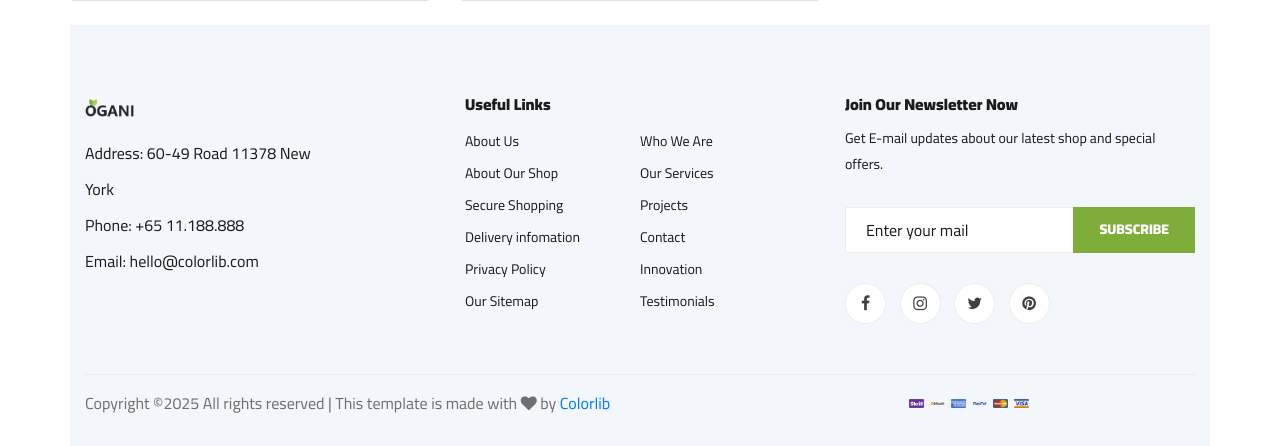
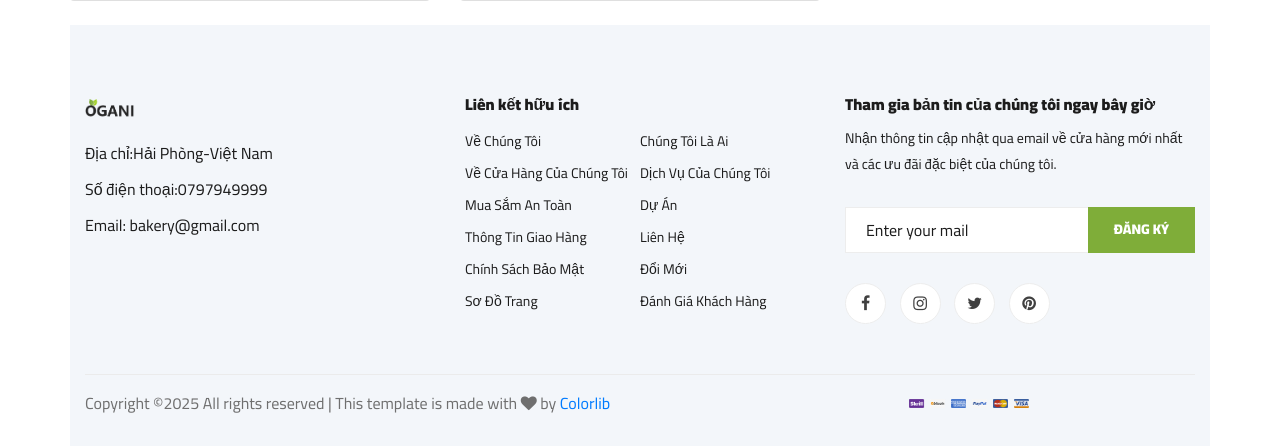
Before and after one commit to AkinoMaoh/Duanbanh, a PHP site: page /views/aboutUs.php in a window 1280 px wide. Shown: the part 1309-1755 px from the top of the page. Run offline with PHP 8.4, Linux system fonts and the light colour scheme; some libraries are stand-ins or nearby versions.

Commit message:
trangchu

```diff
--- a/views/layouts/footer.php
+++ b/views/layouts/footer.php
@@ -8,40 +8,41 @@
                             <a href="./index.html"><img src="views/img/logo.png" alt=""></a>
                         </div>
                         <ul>
-                            <li>Address: 60-49 Road 11378 New York</li>
-                            <li>Phone: +65 11.188.888</li>
-                            <li>Email: hello@colorlib.com</li>
+                            <li>Địa chỉ:Hải Phòng-Việt Nam</li>
+                            <li>Số điện thoại:0797949999</li>
+                            <li>Email: bakery@gmail.com</li>
                         </ul>
                     </div>
                 </div>
                 <div class="col-lg-4 col-md-6 col-sm-6 offset-lg-1">
                     <div class="footer__widget">
-                        <h6>Useful Links</h6>
+                        <h6>Liên kết hữu ích</h6>
                         <ul>
-                            <li><a href="#">About Us</a></li>
-                            <li><a href="#">About Our Shop</a></li>
-                            <li><a href="#">Secure Shopping</a></li>
-                            <li><a href="#">Delivery infomation</a></li>
-                            <li><a href="#">Privacy Policy</a></li>
-                            <li><a href="#">Our Sitemap</a></li>
+                            <li><a href="#">Về Chúng Tôi</a></li>
+                            <li><a href="#">Về Cửa Hàng Của Chúng Tôi</a></li>
+                            <li><a href="#">Mua Sắm An Toàn</a></li>
+                            <li><a href="#">Thông Tin Giao Hàng</a></li>
+                            <li><a href="#">Chính Sách Bảo Mật</a></li>
+                            <li><a href="#">Sơ Đồ Trang</a></li>
                         </ul>
                         <ul>
-                            <li><a href="#">Who We Are</a></li>
-                            <li><a href="#">Our Services</a></li>
-                            <li><a href="#">Projects</a></li>
-                            <li><a href="#">Contact</a></li>
-                            <li><a href="#">Innovation</a></li>
-                            <li><a href="#">Testimonials</a></li>
+                            <li><a href="#">Chúng Tôi Là Ai</a></li>
+                            <li><a href="#">Dịch Vụ Của Chúng Tôi</a></li>
+                            <li><a href="#">Dự Án</a></li>
+                            <li><a href="#">Liên Hệ</a></li>
+                            <li><a href="#">Đổi Mới</a></li>
+                            <li><a href="#">Đánh Giá Khách Hàng</a></li>
                         </ul>
+
                     </div>
                 </div>
                 <div class="col-lg-4 col-md-12">
                     <div class="footer__widget">
-                        <h6>Join Our Newsletter Now</h6>
-                        <p>Get E-mail updates about our latest shop and special offers.</p>
+                        <h6>Tham gia bản tin của chúng tôi ngay bây giờ</h6>
+                        <p>Nhận thông tin cập nhật qua email về cửa hàng mới nhất và các ưu đãi đặc biệt của chúng tôi.</p>
                         <form action="#">
                             <input type="text" placeholder="Enter your mail">
-                            <button type="submit" class="site-btn">Subscribe</button>
+                            <button type="submit" class="site-btn">Đăng ký</button>
                         </form>
                         <div class="footer__widget__social">
                             <a href="#"><i class="fa fa-facebook"></i></a>
--- a/views/layouts/header.php
+++ b/views/layouts/header.php
@@ -46,7 +46,7 @@
             <a href="#"><i class="fa fa-shopping-bag"></i> <span>3</span></a>
           </li>
         </ul>
-        <div class="header__cart__price">item: <span>$150.00</span></div>
+        <div class="header__cart__price"><span></span></div>
       </div>
       <div class="humberger__menu__widget">
         <div class="header__top__right__language">
@@ -54,29 +54,29 @@
           <div>English</div>
           <span class="arrow_carrot-down"></span>
           <ul>
-            <li><a href="#">Spanis</a></li>
+            <li><a href="#">VietNam</a></li>
             <li><a href="#">English</a></li>
           </ul>
         </div>
         <div class="header__top__right__auth">
-          <a href="#"><i class="fa fa-user"></i> Login</a>
+          <a href="#"><i class="fa fa-user"></i> Đăng nhập</a>
         </div>
       </div>
       <nav class="humberger__menu__nav mobile-menu">
         <ul>
-          <li class="active"><a href="./index.html">Home</a></li>
+          <li class="active"><a href="./index.html">Trang chủ</a></li>
           <li><a href="./shop-grid.html">Shop</a></li>
           <li>
             <a href="#">Pages</a>
             <ul class="header__menu__dropdown">
-              <li><a href="./shop-details.html">Shop Details</a></li>
-              <li><a href="./shoping-cart.html">Shoping Cart</a></li>
-              <li><a href="./checkout.html">Check Out</a></li>
-              <li><a href="./blog-details.html">Blog Details</a></li>
+              <li><a href="./shop-details.html">Chi tiết cửa hàng</a></li>
+              <li><a href="./shoping-cart.html">Giỏ hàng</a></li>
+              <li><a href="./checkout.html">Kiểm tra</a></li>
+              <li><a href="./blog-details.html">Chi tiết blog</a></li>
             </ul>
           </li>
           <li><a href="./blog.html">Blog</a></li>
-          <li><a href="./contact.html">Contact</a></li>
+          <li><a href="./contact.html">Liên hệ</a></li>
         </ul>
       </nav>
       <div id="mobile-menu-wrap"></div>
@@ -88,8 +88,8 @@
       </div>
       <div class="humberger__menu__contact">
         <ul>
-          <li><i class="fa fa-envelope"></i> hello@colorlib.com</li>
-          <li>Free Shipping for all Order of $99</li>
+          <li><i class="fa fa-envelope"></i> bakery@gmail.com</li>
+          <li>Miến phí ship cho tất cả đơn từ 1 triệu đồng</li>
         </ul>
       </div>
     </div>
@@ -103,8 +103,8 @@
             <div class="col-lg-6 col-md-6">
               <div class="header__top__left">
                 <ul>
-                  <li><i class="fa fa-envelope"></i> hello@colorlib.com</li>
-                  <li>Free Shipping for all Order of $99</li>
+                  <li><i class="fa fa-envelope"></i> bakery@gmail.com</li>
+                  <li>Miến phí ship cho tất cả đơn từ 1 triệu đồng</li>
                 </ul>
               </div>
             </div>
@@ -121,12 +121,12 @@
                   <div>English</div>
                   <span class="arrow_carrot-down"></span>
                   <ul>
-                    <li><a href="#">Spanis</a></li>
+                    <li><a href="#">VietNam</a></li>
                     <li><a href="#">English</a></li>
                   </ul>
                 </div>
                 <div class="header__top__right__auth">
-                  <a href="#"><i class="fa fa-user"></i> Login</a>
+                  <a href="#"><i class="fa fa-user"></i> Đăng nhập</a>
                 </div>
               </div>
             </div>
@@ -143,7 +143,7 @@
           <div class="col-lg-6">
             <nav class="header__menu">
               <ul>
-                <li class="active"><a href="index.php?action=home">Home</a></li>
+                <li class="active"><a href="index.php?action=home">Trang chủ</a></li>
                 <li><a href="./shop-grid.html">Shop</a></li>
                 <li>
                   <a href="#">Pages</a>
@@ -155,7 +155,7 @@
                   </ul>
                 </li>
                 <li><a href="index.php?action=aboutUs">About us</a></li>
-                <li><a href="./contact.html">Contact</a></li>
+                <li><a href="./contact.html">Liên hệ</a></li>
               </ul>
             </nav>
           </div>
```
